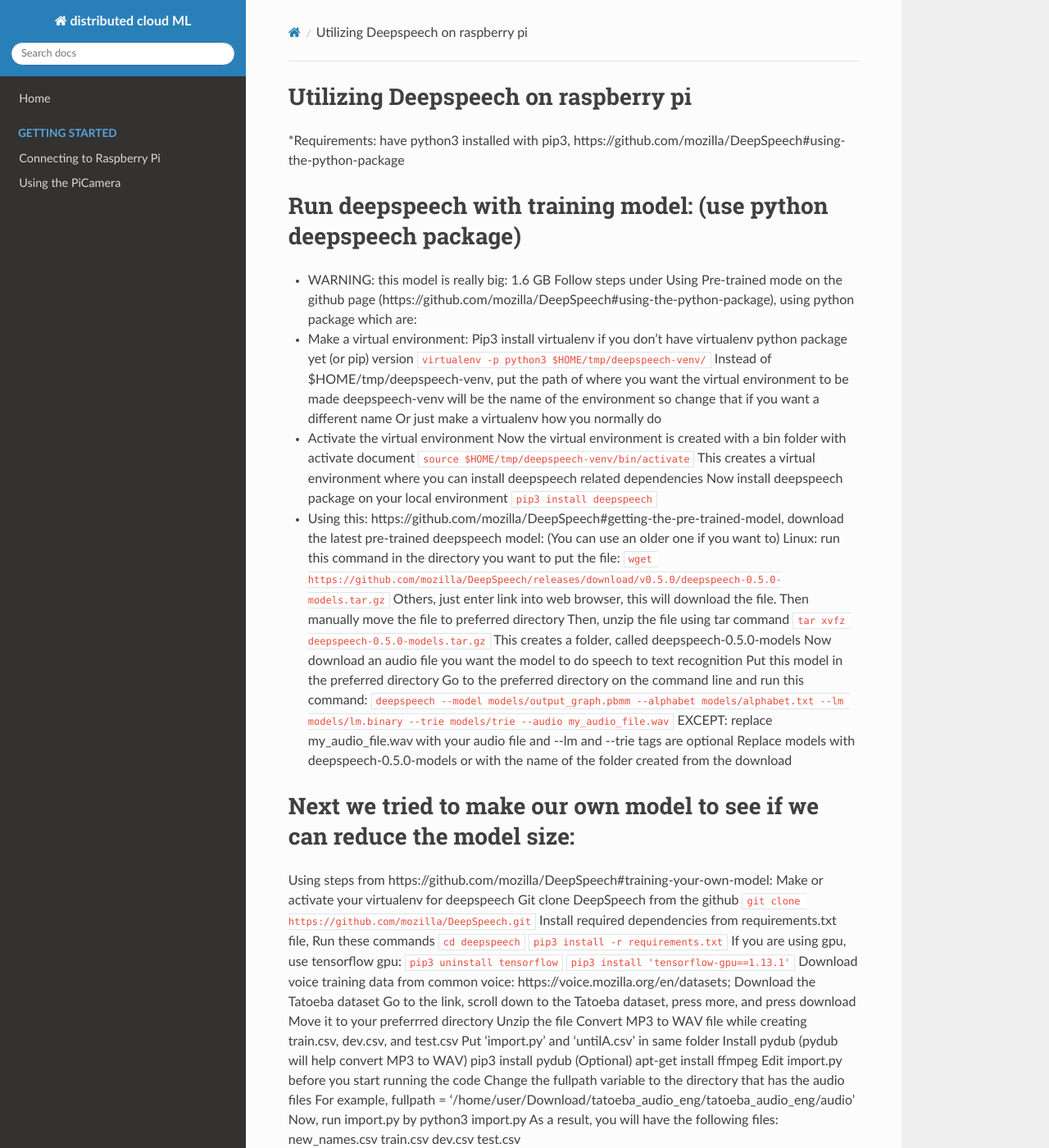
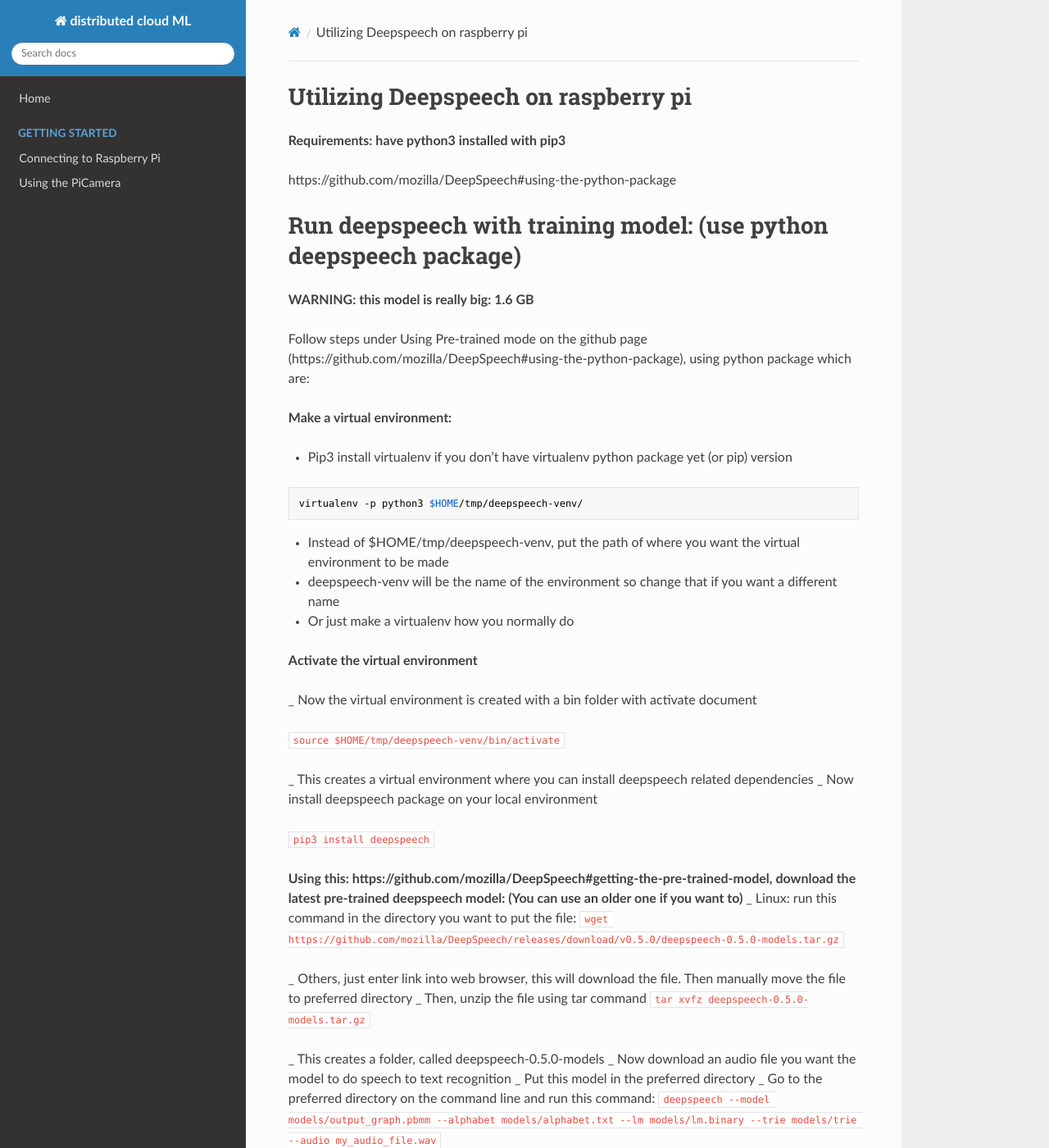
Before and after one commit to parallel-ml/docs, an MkDocs documentation site: the page built from docs/deepspeech.md, in a window 1280 px wide and 1400 px high. Shown: the whole window at 82% size. Built offline with MkDocs 1.6.1, drawn with Linux system fonts in a browser that asks for light colours; nearby versions of some CDN libraries; some of the changed lines change nothing that is shown; some of the changed text lies outside the part shown.

Commit message:
update deepspeech.md

````diff
--- a/docs/deepspeech.md
+++ b/docs/deepspeech.md
@@ -1,38 +1,55 @@
 # Utilizing Deepspeech on raspberry pi
 
-*Requirements: have python3 installed with pip3,
+**Requirements: have python3 installed with pip3**
+
 https://github.com/mozilla/DeepSpeech#using-the-python-package
 
 
 # Run deepspeech with training model: (use python deepspeech package)
-* WARNING: this model is really big: 1.6 GB
+**WARNING: this model is really big: 1.6 GB**
+
 Follow steps under Using Pre-trained mode on the github page (https://github.com/mozilla/DeepSpeech#using-the-python-package), using python package which are:
 
-* Make a virtual environment:
-Pip3 install virtualenv if you don’t have virtualenv python package yet (or pip) version
-`virtualenv -p python3 $HOME/tmp/deepspeech-venv/`
-Instead of $HOME/tmp/deepspeech-venv, put the path of where you want the virtual environment to be made
-deepspeech-venv will be the name of the environment so change that if you want a different name
-Or just make a virtualenv how you normally do
-* Activate the virtual environment
-Now the virtual environment is created with a bin folder with activate document
+**Make a virtual environment:**
+
+- Pip3 install virtualenv if you don’t have virtualenv python package yet (or pip) version
+
+```
+virtualenv -p python3 $HOME/tmp/deepspeech-venv/
+```
+
+- Instead of $HOME/tmp/deepspeech-venv, put the path of where you want the virtual environment to be made
+- deepspeech-venv will be the name of the environment so change that if you want a different name
+- Or just make a virtualenv how you normally do
+
+**Activate the virtual environment**
+
+_ Now the virtual environment is created with a bin folder with activate document
+
 `source $HOME/tmp/deepspeech-venv/bin/activate`
-This creates a virtual environment where you can install deepspeech related dependencies
-Now install deepspeech package on your local environment
+
+_ This creates a virtual environment where you can install deepspeech related dependencies
+_ Now install deepspeech package on your local environment
+
 `pip3 install deepspeech`
-* Using this: https://github.com/mozilla/DeepSpeech#getting-the-pre-trained-model, download the latest pre-trained deepspeech model: (You can use an older one if you want to)
-Linux: run this command in the directory you want to put the file: `wget https://github.com/mozilla/DeepSpeech/releases/download/v0.5.0/deepspeech-0.5.0-models.tar.gz`
-Others, just enter link into web browser, this will download the file. Then manually move the file to preferred directory
-Then, unzip the file using tar command
+
+**Using this: https://github.com/mozilla/DeepSpeech#getting-the-pre-trained-model, download the latest pre-trained deepspeech model: (You can use an older one if you want to)**
+_ Linux: run this command in the directory you want to put the file:
+`wget https://github.com/mozilla/DeepSpeech/releases/download/v0.5.0/deepspeech-0.5.0-models.tar.gz`
+
+_ Others, just enter link into web browser, this will download the file. Then manually move the file to preferred directory
+_ Then, unzip the file using tar command
 `tar xvfz deepspeech-0.5.0-models.tar.gz `
-This creates a folder, called deepspeech-0.5.0-models
-Now download an audio file you want the model to do speech to text recognition
-Put this model in the preferred directory
-Go to the preferred directory on the command line and run this command:
+
+_ This creates a folder, called deepspeech-0.5.0-models
+_ Now download an audio file you want the model to do speech to text recognition
+_ Put this model in the preferred directory
+_ Go to the preferred directory on the command line and run this command:
 `deepspeech --model models/output_graph.pbmm --alphabet models/alphabet.txt --lm models/lm.binary --trie models/trie --audio my_audio_file.wav`
-EXCEPT: replace my_audio_file.wav with your audio file and
+
+_ EXCEPT: replace my_audio_file.wav with your audio file and
 --lm and --trie tags are optional
-Replace models with deepspeech-0.5.0-models or with the name of the folder created from the download
+_ Replace models with deepspeech-0.5.0-models or with the name of the folder created from the download
 
 
 
````
